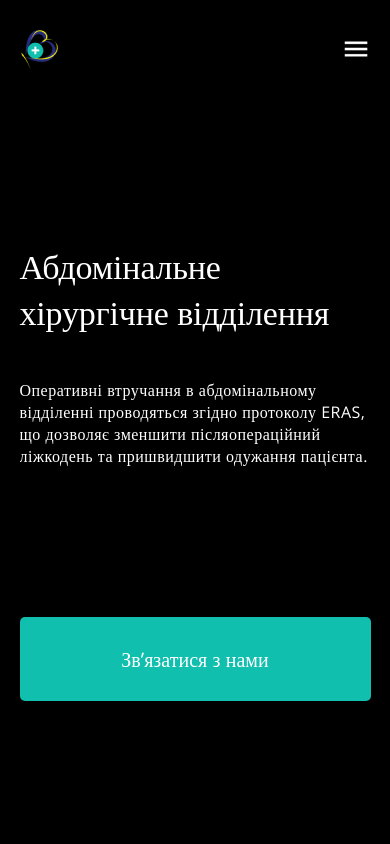
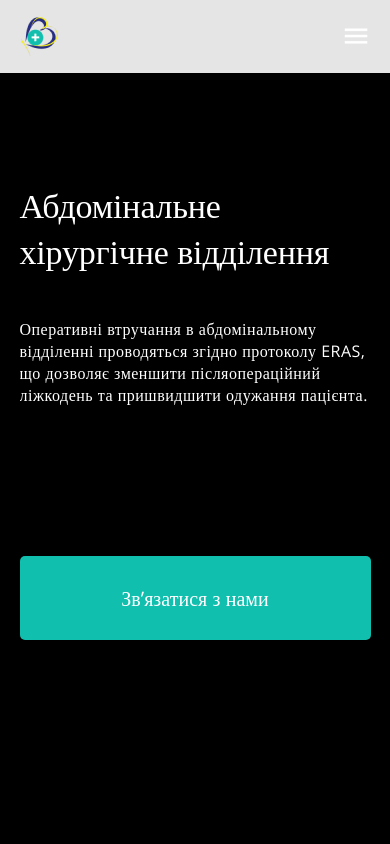
Before and after one commit to vladBrownDev/zrpc, a React (Create React App) app: page / in a window 390 px wide. Shown: the top 844 px of the page. Built offline with nearby package versions, Linux system fonts and the light colour scheme.

Commit message:
buttons-done

```diff
--- a/src/App.css
+++ b/src/App.css
@@ -424,7 +424,14 @@ footer {
     display: flex;
   }
   header {
-    min-height: 11.6vh;
+    min-height: 8.6vh;
+    padding-left:5vw;
+    padding-right: 5vw;
+    position: -webkit-sticky;
+    position: sticky;
+    top: 0px;
+    background: #E5E5E5;
+    z-index: 5;
   }
 
   #upperBlock {
@@ -436,7 +443,11 @@ footer {
   }
   header .navbar {
     width: 100%;
-    background-color: #000000;
+    background-color: #E5E5E5;
+    color: #000000;
+  }
+  header .navbar a {
+    color: #000000 !important;
   }
   .navbar-dark .navbar-toggler-icon {
     background-image: url("./images/burger.png") !important;
@@ -451,8 +462,8 @@ footer {
     align-items: center;
   }
   #mainUpper {
-    margin-top: 17.25vh;
     min-height: 66.7vh;
+    margin-top: 0;
   }
   #mainUpper button {
     width: 100%;
@@ -464,6 +475,7 @@ footer {
     font-size: 34px;
     line-height: 46px;
     width: 100%;
+    margin-top: 13vh;
   }
   #descr {
     width: 90vw;
--- a/src/App.js
+++ b/src/App.js
@@ -14,7 +14,7 @@ import MobileDocs from './mobile-carousel';
 
 //images
 
-import reviewImg from "./images/reviews.png"
+import reviewImg from "./images/reviews2.png"
 import solomka from "./images/solomka.png"
 import sidorenko from "./images/sidorenko.png"
 
@@ -53,8 +53,6 @@ class App extends Component {
   render () {
     return (
       <>
-        <div id="upperBlock">
-
       <header>
 
   <div id="headerName"></div>
@@ -88,6 +86,9 @@ class App extends Component {
   </Navbar>
 
 </header>
+        <div id="upperBlock">
+
+
 
           <div id="mainUpper">
             <h1>{this.state.currentLang.main.h1}</h1>
@@ -96,7 +97,7 @@ class App extends Component {
                 {this.state.currentLang.main.facts.map(fact => <Carousel.Item>{fact}</Carousel.Item>)}
               </Carousel>
             </div>
-            <button>{this.state.currentLang.main.but}</button>
+            <Link activeClass="active"  to="number" duration={300}  spy={true} ><button>{this.state.currentLang.main.but}</button></Link>
           </div>
 
         </div>
@@ -131,7 +132,7 @@ class App extends Component {
                 <MobileDocs img={sidorenko} data={this.state.currentLang.doctors.docList.sidorenko}/>
               </Carousel.Item>
             </Carousel>
-            <button id="docBut">{this.state.currentLang.doctors.docList.sidorenko.button}</button>
+            <Link activeClass="active"  to="number" duration={300}  spy={true} ><button id="docBut">{this.state.currentLang.doctors.docList.sidorenko.button}</button></Link>
           </section>
           <section id="oper">
             <div id="upperOp">
--- a/src/mobile-carousel.css
+++ b/src/mobile-carousel.css
@@ -82,7 +82,7 @@ box-shadow: 0 0 0 0 rgba(0,123,255,0)!important;
 }
 #mobileDoc .accordion-body {
     background-color: #E5E5E5;
-    border: 0.5px solid black;
+
 }
 #mobileDoc .accordion-button::after {
     background-image: url("./images/smallTriangle.png");
@@ -90,3 +90,6 @@ box-shadow: 0 0 0 0 rgba(0,123,255,0)!important;
     width: 25px;
     background-size: 100%;
 }
+.accordion-button:not(.collapsed) {
+    box-shadow: none;
+}
```
Also changed, not shown: src/images/reviews2.png (added). Lines whose indentation alone changed are shown as unchanged.
